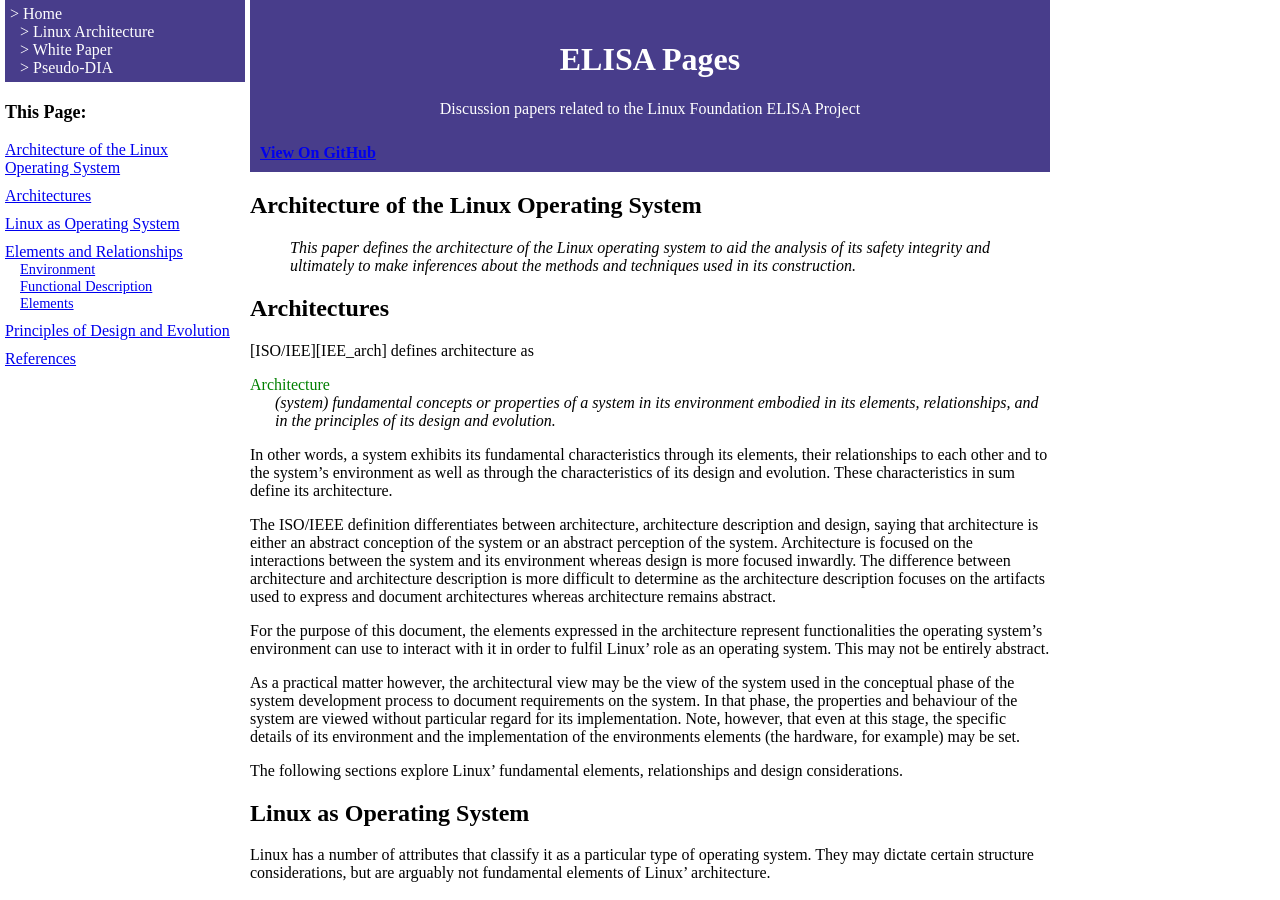
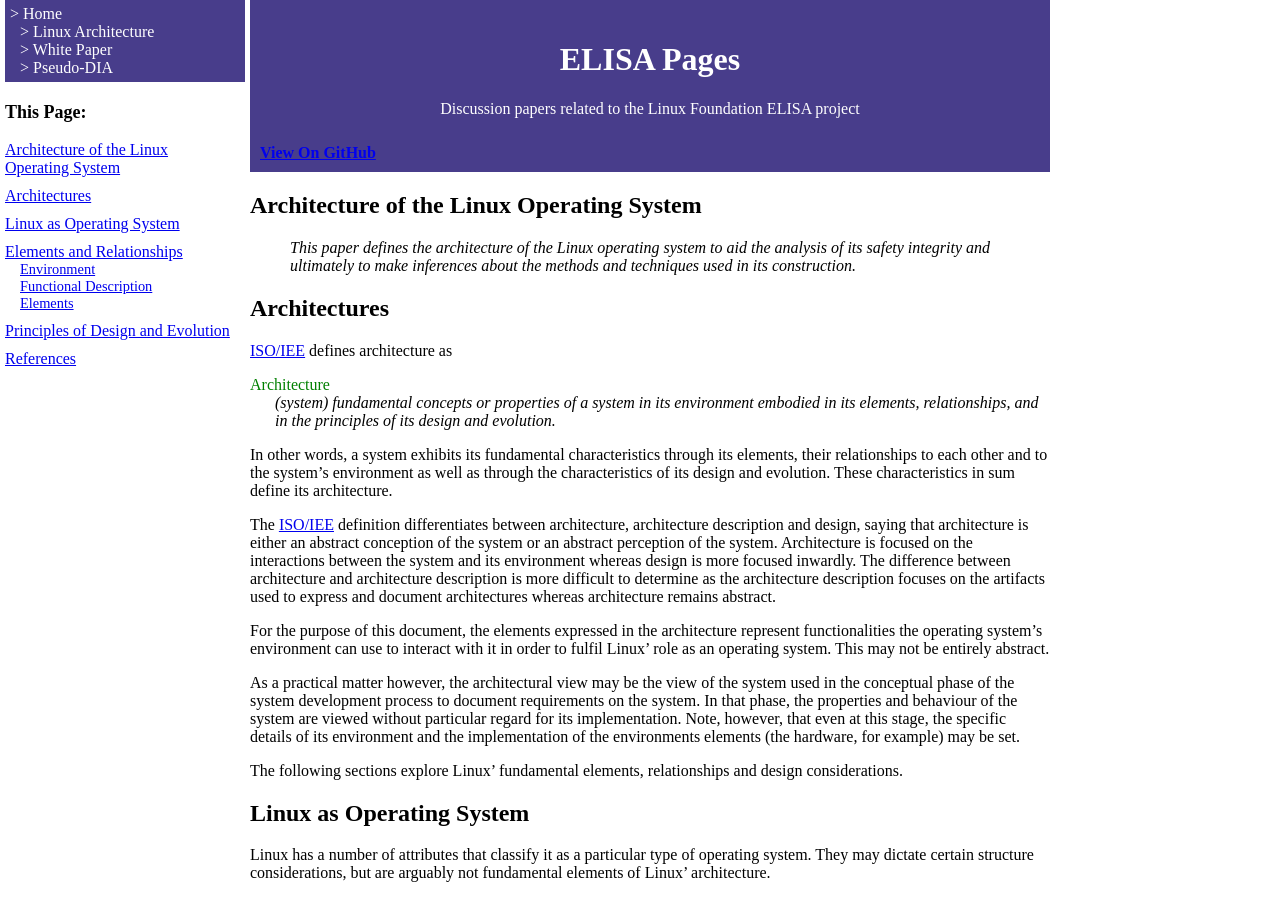
Before and after one commit to OpenJohnMacGregor/ElisaPages, a Jekyll site: the page built from docs/LinuxArchitecture.md, in a window 1280 px wide and 900 px high. Built offline with Jekyll 4.4.1, drawn with Linux system fonts in a browser that asks for light colours; some of the changed text lies outside the part shown.

Commit message:
Added links to Linux Architecture
Signed-off-by: John MacGregor <open.john.macgregor@gmail.com>

```diff
--- a/docs/LinuxArchitecture.md
+++ b/docs/LinuxArchitecture.md
@@ -11,7 +11,7 @@ description: Discussion papers related to the Linux Foundation ELISA Project
 
 # Architectures
 
-[ISO/IEE][IEE_arch] defines architecture as
+[ISO/IEE][iee arch] defines architecture as
 
 <dl>
 	<dt>Architecture</dt>
@@ -27,7 +27,7 @@ through its elements, their relationships to each other and to the
 system's environment as well as through the characteristics of its design and evolution.
 These characteristics in sum define its architecture.
 
-The ISO/IEEE definition differentiates between architecture, architecture description
+The [ISO/IEE][iee arch] definition differentiates between architecture, architecture description
 and design,
 saying that architecture is either an abstract conception of the system
 or an abstract perception of the system.
@@ -232,24 +233,25 @@ and could be considered architecture characterising elements or architectural fe
 		such as file systems, memory, etc.
 		<br>
 		There are the following namespace systems in Linux:
-			<ul>
-				<li>control groups (cgroups)</li>
-				<li>capabilities</li>
-				<li>user ids</li>
-				<li>process ids</li>
-				<li>mount points</li>
-				<li>interprocess communication</li>
-				<li>network (IP addresses, routing tables, socket listing, connection tracking table, firewall, etc.)</li>
-				<li>UTS (Host, Domain names) (UTS = Unix Timesharing System)</li>
-			</ul>
+		<ul>
+			<li>control groups (cgroups)</li>
+			<li>capabilities</li>
+			<li>user ids</li>
+			<li>process ids</li>
+			<li>mount points</li>
+			<li>interprocess communication</li>
+			<li>network (IP addresses, routing tables, socket listing, connection tracking table, firewall, etc.)</li>
+			<li>UTS (Host, Domain names) (UTS = Unix Timesharing System)</li>
+		</ul>
 		</dd>
 </dl>
 
 # References
 
 1. [ISO/IEE Definition of Architecture](http://www.iso-architecture.org/ieee-1471/defining-architecture.html "ISO/IEE Definition of Architecture")
-	[IEE_arch]: http://www.iso-architecture.org/ieee-1471/defining-architecture.html "ISO/IEE Definition of Architecture"
-2. [ISO/IEE Conceptual Model of Architecture Description](http://www.iso-architecture.org/ieee-1471/cm/)
-1. [IBM: Anatomy of the Linux Kernel](https://developer.ibm.com/technologies/linux/articles/l-linux-kernel/)
-1. [Wikipedia: File System Hierarchy Standard](https://en.wikipedia.org/wiki/Filesystem_Hierarchy_Standard)
-1. [Wikipedia: Linux Kernel Interfaces](https://en.wikipedia.org/wiki/Linux_kernel_interfaces)
+2. [ISO/IEE Conceptual Model of Architecture Description](http://www.iso-architecture.org/ieee-1471/cm/ "ISO/IEE Conceptual Model of Architecture Description")
+1. [IBM: Anatomy of the Linux Kernel](https://developer.ibm.com/technologies/linux/articles/l-linux-kernel/"IBM: Anatomy of the Linux Kernel")
+1. [Wikipedia: File System Hierarchy Standard](https://en.wikipedia.org/wiki/Filesystem_Hierarchy_Standard "Wikipedia: File System Hierarchy Standard")
+1. [Wikipedia: Linux Kernel Interfaces](https://en.wikipedia.org/wiki/Linux_kernel_interfaces "Wikipedia: Linux Kernel Interfaces")
+
+[iee arch]: http://www.iso-architecture.org/ieee-1471/defining-architecture.html "ISO/IEE Definition of Architecture"
--- a/docs/_config.yml
+++ b/docs/_config.yml
@@ -21,10 +21,9 @@
 title: ELISA Pages
 email: open.john.macgregor@gmail.com
 description: >- # this means to ignore newlines until "baseurl:"
-  Site Discussions related to the Linux Foundation ELISA project
+  Discussion papers related to the Linux Foundation ELISA project
 baseurl: "" # the subpath of your site, e.g. /blog
 url: "" # the base hostname & protocol for your site, e.g. http://example.com
-markdown: kramdown
 # twitter_username: jekyllrb
 # github_username:  jekyll
 
--- a/docs/_layouts/default.html
+++ b/docs/_layouts/default.html
@@ -13,10 +13,9 @@
     <meta name="viewport" content="width=device-width, initial-scale=1, user-scalable=no">
   </head>
   <body>
-
       <header>
-        <h1>{{ page.title }}</h1>
-        <p>{{ page.description }}</p>
+        <h1>{{ site.title }}</h1>
+        <p>{{ site.description }}</p>
 
       <div id="banner">
         <span id="logo"></span>
--- a/docs/_layouts/home.html
+++ b/docs/_layouts/home.html
@@ -17,8 +17,8 @@
   <body>
 
       <header>
-        <h1>{{ page.title }}</h1>
-        <p>{{ page.description }}</p>
+        <h1>{{ site.title }}</h1>
+        <p>{{ site.description }}</p>
 
       <div id="banner">
         <span id="logo"></span>
```
Also changed, not shown: other parts of docs/LinuxArchitecture.md (+2 -1 lines).
